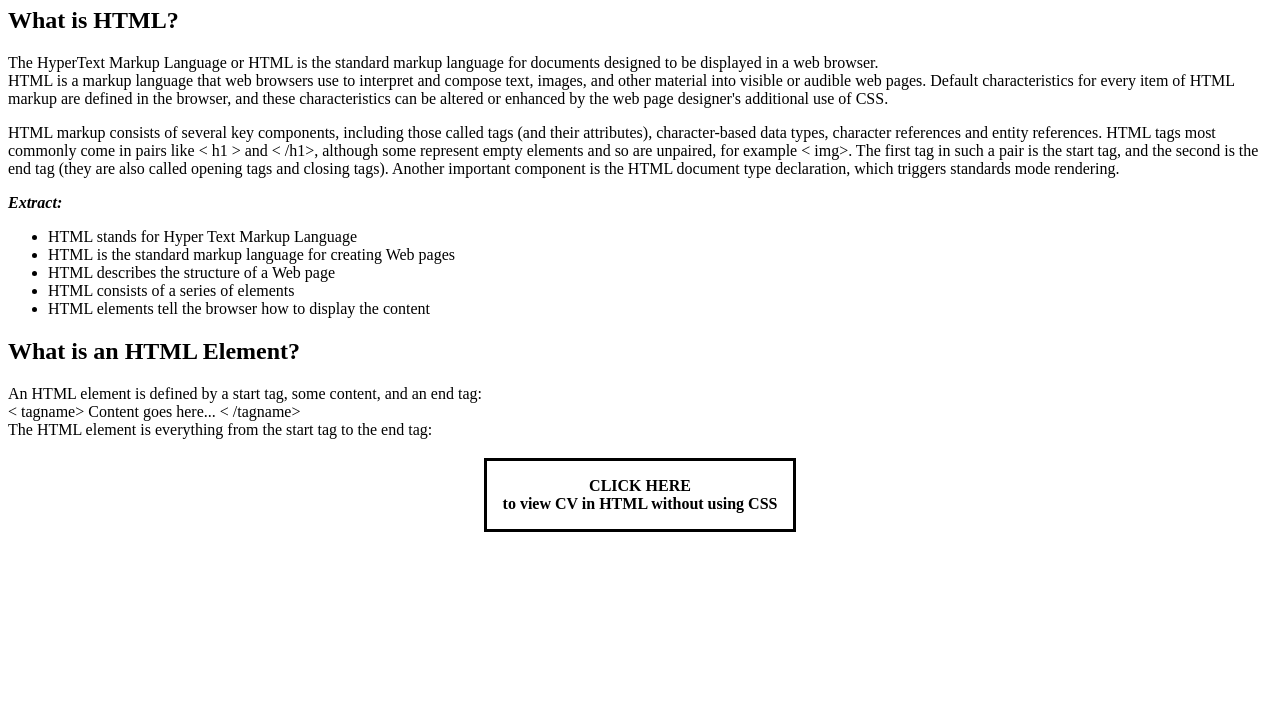
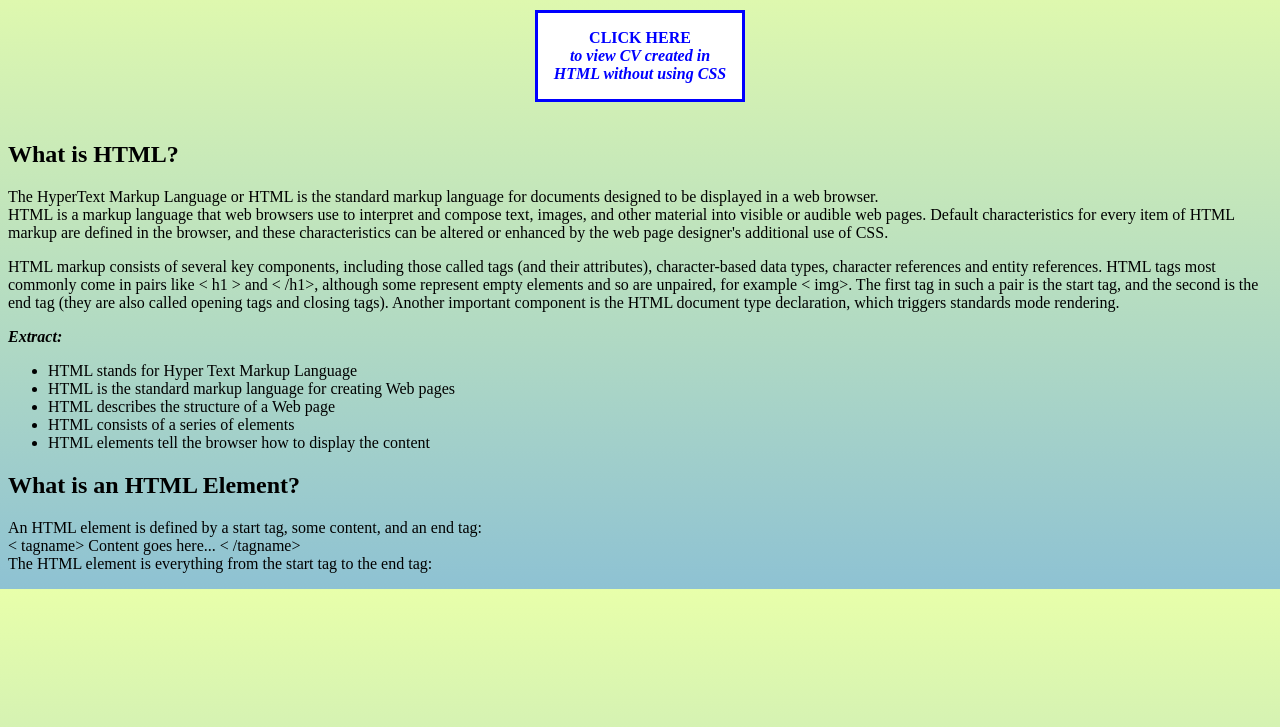
Before and after one commit to irfannhmp/CV-in-HTML-without-CSS, a plain HTML site: page index.html in a window 1280 px wide. Shown: the part 73-800 px from the top of the page. Drawn offline with Linux system fonts and the light colour scheme.

Commit message:
changing background colour in Create CV in HTML without using CSS

```diff
--- a/index.html
+++ b/index.html
@@ -6,13 +6,20 @@
     <meta name="viewport" content="width=device-width, initial-scale=1.0">
     <title>CV in HTML</title>
 </head>
-<body>
-        <h1>Welcome to Web & App Development Course</h1>
-                    <h2>What is HTML?</h2>
-                        <p>The HyperText Markup Language or HTML is the standard markup language for documents designed to be displayed in a web browser.<br>
-                        HTML is a markup language that web browsers use to interpret and compose text, images, and other material into visible or audible web pages. Default characteristics for every item of HTML markup are defined in the browser, and these characteristics can be altered or enhanced by the web page designer's additional use of CSS. </p>
+<body style="background: linear-gradient(to top, #8ec2d3 0%, #e8ffaa 100%);">
+    <h1>Welcome to Web & App Development Course</h1>
+    <table>
+        <th>
+            <a href="CV-in-HTML-without-CSS.html"><dialog open style="color: blue;">CLICK HERE<br><i>to view CV created in<br>HTML without using CSS</i></dialog></a>
+        </th>
+    </table>
 
-                        <p>HTML markup consists of several key components, including those called tags (and their attributes), character-based data types, character references and entity references. HTML tags most commonly come in pairs like < h1 > and < /h1>, although some represent empty elements and so are unpaired, for example < img>. The first tag in such a pair is the start tag, and the second is the end tag (they are also called opening tags and closing tags). Another important component is the HTML document type declaration, which triggers standards mode rendering.</p>
+    <br><br><br><br><br><br>
+    <h2>What is HTML?</h2>
+    <p>The HyperText Markup Language or HTML is the standard markup language for documents designed to be displayed in a web browser.<br>
+        HTML is a markup language that web browsers use to interpret and compose text, images, and other material into visible or audible web pages. Default characteristics for every item of HTML markup are defined in the browser, and these characteristics can be altered or enhanced by the web page designer's additional use of CSS. </p>
+
+        <p>HTML markup consists of several key components, including those called tags (and their attributes), character-based data types, character references and entity references. HTML tags most commonly come in pairs like < h1 > and < /h1>, although some represent empty elements and so are unpaired, for example < img>. The first tag in such a pair is the start tag, and the second is the end tag (they are also called opening tags and closing tags). Another important component is the HTML document type declaration, which triggers standards mode rendering.</p>
 
                         <p><b><i>Extract:</i></b>
                             <ul>
@@ -29,10 +36,5 @@
                         < tagname> Content goes here... < /tagname><br>
                         The HTML element is everything from the start tag to the end tag:
                         </p>
-            <table>
-                <th>
-                    <a href="CV-in-HTML-without-CSS.html"><dialog open>CLICK HERE<br>to view CV in HTML without using CSS</dialog></a>
-                </th>
-            </table>
 </body>
 </html>
```
